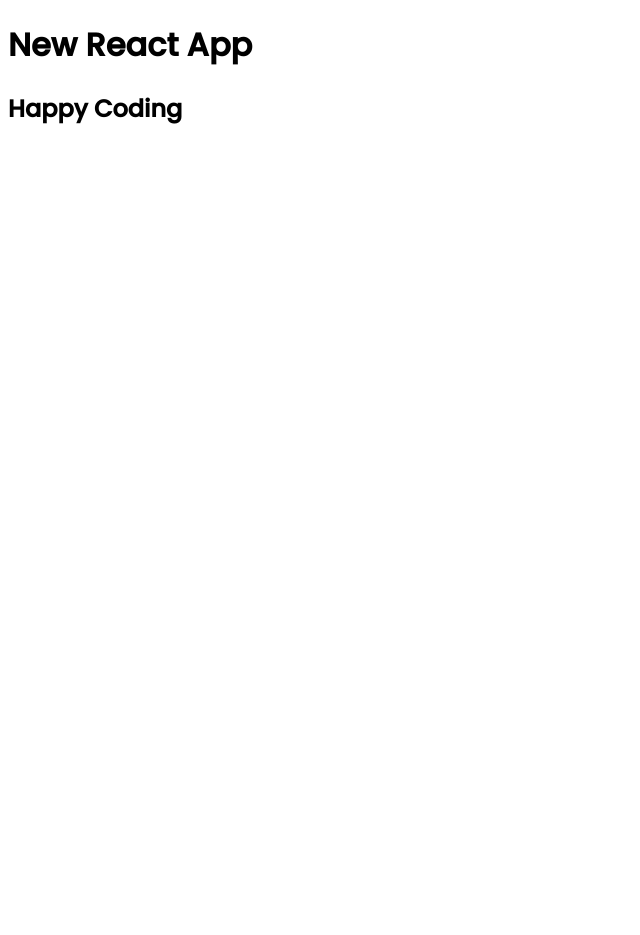
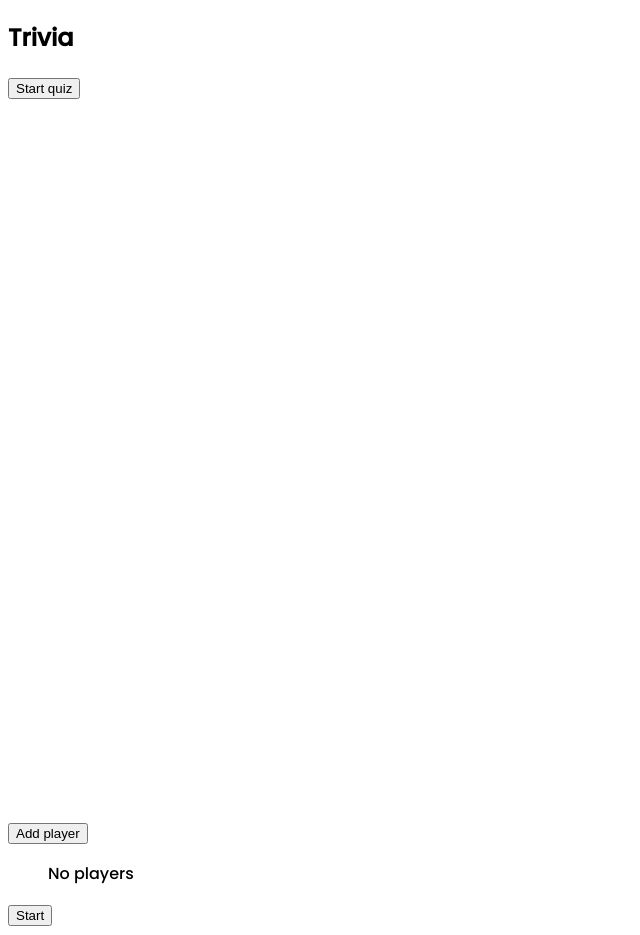
Before and after one commit to eshan1799/quizzo, a React app: page / in a window 1280 px wide. Shown: the whole page, without its empty margins (0-640 px from the left). Before the commit the page ends 800 px from the top, so only its background shows below. Built offline with nearby package versions, Linux system fonts and the light colour scheme.

Commit message:
add modal and form

```diff
--- a/package.json
+++ b/package.json
@@ -37,6 +37,8 @@
     "@babel/preset-env": "^7.11.0",
     "@babel/preset-react": "^7.10.4",
     "react": "^16.13.1",
-    "react-dom": "^16.13.1"
+    "react-anchor-link-smooth-scroll": "^1.0.12",
+    "react-dom": "^16.13.1",
+    "react-modal": "^3.11.2"
   }
 }
--- a/src/App.js
+++ b/src/App.js
@@ -1,12 +1,19 @@
 import React from "react";
+import InputContainer from "./Containers/InputContainer";
+import AnchorLink from 'react-anchor-link-smooth-scroll'
 import "./styles/App.css";
 class App extends React.Component {
   state = {};
   render() {
     return (
       <>
-        <h1>New React App</h1>
-        <h2>Happy Coding</h2>
+        <section id='welcomePage'>
+          <h1>Trivia</h1>
+          <AnchorLink href='#addPlayerButton'>
+            <button>Start quiz</button>
+          </AnchorLink>
+        </section>
+        <InputContainer />
       </>
     );
   }
--- /dev/null
+++ b/src/Components/Dropdown/DropdownComponent.js
@@ -0,0 +1,3 @@
+
+
+export default DropdownComponent;
--- /dev/null
+++ b/src/Containers/InputContainer.js
@@ -0,0 +1,76 @@
+import React, { Component } from "react";
+import ReactModal from 'react-modal';
+ReactModal.setAppElement('#root');
+// import DropdownComponent from "../Components/DropdownComponent";
+
+class InputContainer extends Component {
+
+    constructor () {
+        super();
+        this.state = {
+            showModal: false,
+            topic: 'generalKnowledge',
+            difficulty: 'easy'
+        };
+
+        this.handleOpenModal = this.handleOpenModal.bind(this);
+        this.handleCloseModal = this.handleCloseModal.bind(this);
+        }
+      handleOpenModal () {
+        this.setState({ showModal: true });
+      }
+      handleCloseModal = e => {
+        this.setState({ showModal: false });
+      }
+
+      handleInput = e => {
+          const { name, value } = e.target;
+          this.setState({ [name]: value })
+      }
+
+    //   handleFormSubmit = e => {
+    //     e.preventDefault();
+    //     this.setState({ showModal: false });
+    // }
+
+    render() {
+
+        return (
+            <main>
+                <button id='addPlayerButton' onClick={this.handleOpenModal}>Add player</button>
+                <ReactModal isOpen={this.state.showModal} contentLabel="Minimal Modal Example">
+                    <form>
+                        <label htmlFor="name">Name</label>
+                        <input id='name' name='name' type='text' placeholder='Enter player name' onChange={this.handleInput}></input>
+                        <label htmlFor="topic">Topic</label>
+                        <select name="topic" id="topic" defaultValue='Hello' onChange={this.handleInput}>
+                                {/* <option disabled selected value> -- select an option -- </option> */}
+                                <option value="generalKnowledge">General Knowledge</option>
+                                <option value="sports">Sports</option>
+                                <option value="science">Science</option>
+                                <option value="geography">Geography</option>
+                            </select>
+                        <label htmlFor="difficulty">Difficulty</label>
+                        <select name="difficulty" id="difficulty" defaultValue='Good' onChange={this.handleInput}>
+                            {/* <option disabled selected value> -- select an option -- </option>   */}
+                            <option value="easy">Easy</option>
+                            <option value="medium">Medium</option>
+                            <option value="hard">Hard</option>
+                        </select>
+                        {/* <input type='submit' value='submit'>Add</input> */}
+                        <button type='submit' onClick={this.handleCloseModal}>Close Modal</button>
+                    </form>
+                </ReactModal>
+
+                <div id='playerList'>
+                    <ol>
+                        <p>No players</p>
+                    </ol>
+                </div>
+                <button>Start</button>
+            </main>
+        )
+    }
+}
+
+export default InputContainer;
--- a/src/styles/App.css
+++ b/src/styles/App.css
@@ -2,3 +2,7 @@
 body {
   font-family: "Poppins", sans-serif;
 }
+
+#welcomePage {
+  height: 100vh;
+}
```
Also changed, not shown: src/Components/Dropdown/dropdownStyle.css (added), src/Containers/container1.js (deleted), src/Containers/inputStyle.css (added), 1 other file (tests, documents, lock files or other folders).
